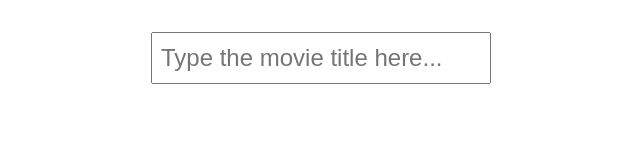
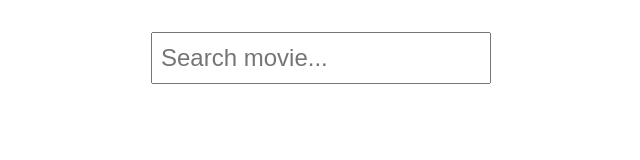
Before and after one commit to vincitaylaran/ensemble-systems-omdb-app, a React (Create React App) app: page / in a window 1280 px wide. Shown: the top 160 px of the page, without its empty margins (319-959 px from the left). Built offline with nearby package versions, Linux system fonts and the light colour scheme.

Commit message:
Create component files and style files

```diff
--- a/src/App.js
+++ b/src/App.jsx
@@ -1,7 +1,9 @@
 import { useState } from 'react';
-import './App.css';
+import './styles/App.css';
 import { isStringEmptyOrNull } from './helper';
 import settings from './settings';
+import Results from './components/Results';
+import AutoSearch from './components/AutoSearch';
 
 function App() {
   const [searchResults, setSearchResults] = useState([]);
@@ -44,25 +46,8 @@ function App() {
 
   return (
     <div className='App'>
-      <input
-        className='searchField'
-        type='text'
-        name='search'
-        placeholder='Type the movie title here...'
-        onChange={(event) => fetchMovies(event.target.value)}
-      />
-      <div className='resultsArea'>
-        {searchResults.map((movie) => (
-          <div className='result' key={movie.imdbID}>
-            <img src={movie.Poster} alt={movie.Title} />
-            <h2>Title: {movie.Title}</h2>
-            <h3>Released in: {movie.Year}</h3>
-            <button onClick={() => handleTodo(movie)}>
-              {movie.isTodo ? 'TODO' : 'Button'}
-            </button>
-          </div>
-        ))}
-      </div>
+      <AutoSearch onSearch={fetchMovies} />
+      <Results results={searchResults} onTodo={handleTodo} />
     </div>
   );
 }
--- /dev/null
+++ b/src/components/AutoSearch.jsx
@@ -0,0 +1,15 @@
+import React from 'react';
+
+function AutoSearch({ onSearch }) {
+  return (
+    <input
+      className='searchField'
+      type='text'
+      name='search'
+      placeholder='Search movie...'
+      onChange={(event) => onSearch(event.target.value)}
+    />
+  );
+}
+
+export default AutoSearch;
--- /dev/null
+++ b/src/components/Result.jsx
@@ -0,0 +1,16 @@
+import React from 'react';
+
+function Result({ result, onTodo }) {
+  return (
+    <div className='result'>
+      <img src={result.Poster} alt={result.Title} />
+      <h2>Title: {result.Title}</h2>
+      <h3>Released in: {result.Year}</h3>
+      <button onClick={() => onTodo(result)}>
+        {result.isTodo ? 'TODO' : 'Button'}
+      </button>
+    </div>
+  );
+}
+
+export default Result;
--- /dev/null
+++ b/src/components/Results.jsx
@@ -0,0 +1,14 @@
+import React from 'react';
+import Result from './Result';
+
+function Results({ results, onTodo }) {
+  return (
+    <div className='resultsArea'>
+      {results.map((result) => (
+        <Result key={result.imdbID} result={result} onTodo={onTodo} />
+      ))}
+    </div>
+  );
+}
+
+export default Results;
--- a/src/index.js
+++ b/src/index.js
@@ -1,6 +1,6 @@
 import React from 'react';
 import ReactDOM from 'react-dom/client';
-import './index.css';
+import './styles/index.css';
 import App from './App';
 
 const root = ReactDOM.createRoot(document.getElementById('root'));
```
Also changed, not shown: src/styles/App.css (renamed from src/App.css), src/styles/index.css (renamed from src/index.css).
